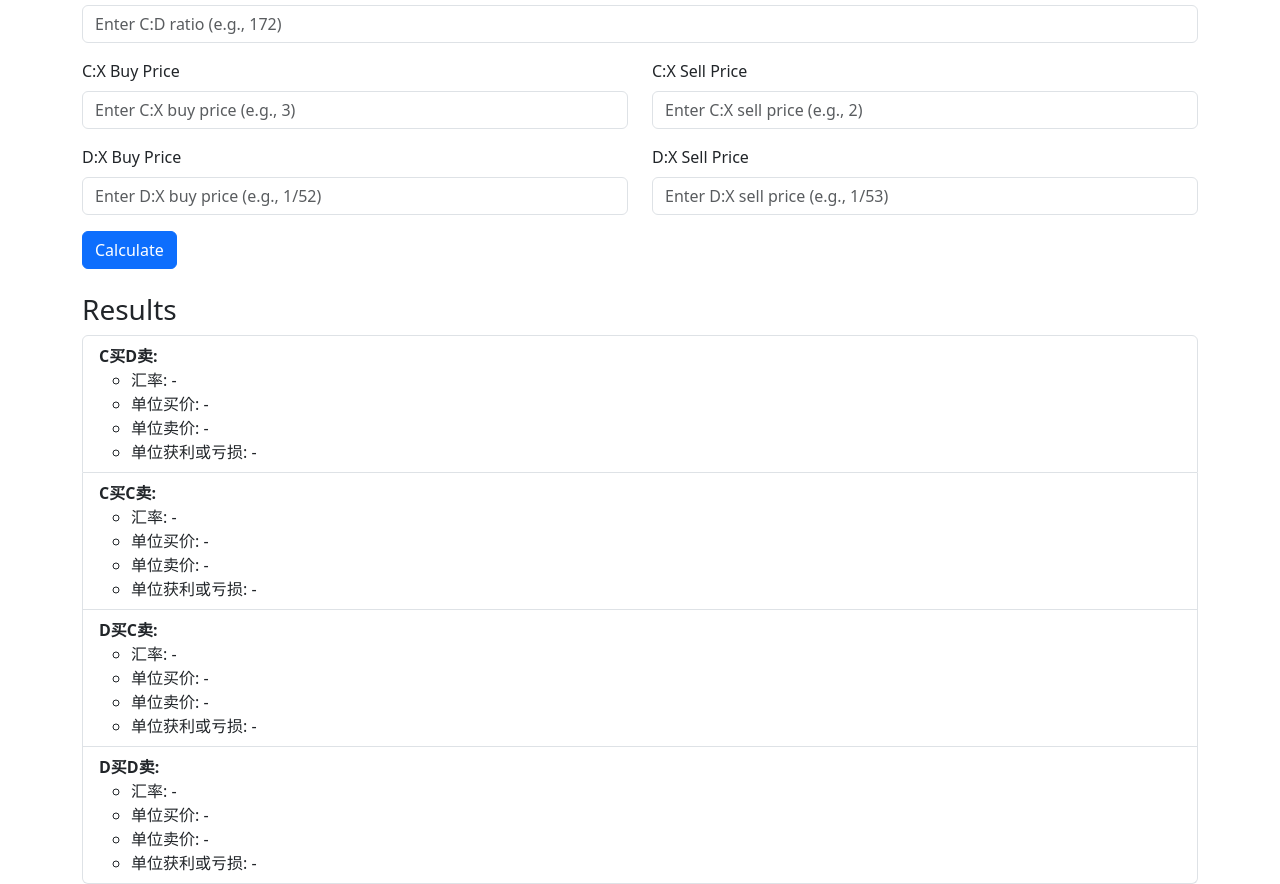
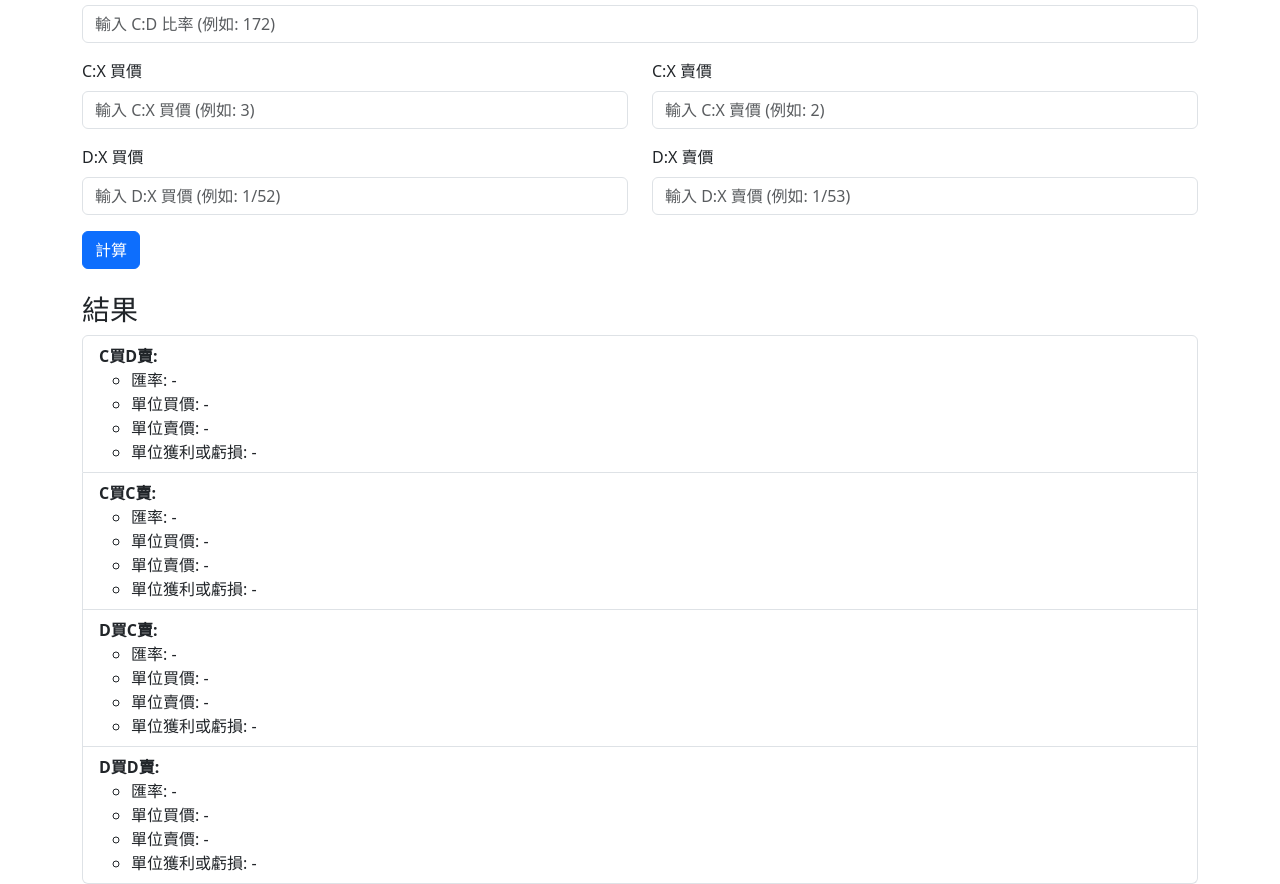
Before and after one commit to zing9264/zing9264.github.io, a plain HTML site: page index.html in a window 1280 px wide. Shown: the part 131-1015 px from the top of the page. Drawn offline with nearby package versions, Linux system fonts and the light colour scheme.

Commit message:
繁體中文

```diff
--- a/index.html
+++ b/index.html
@@ -1,77 +1,77 @@
 <!DOCTYPE html>
-<html lang="en">
+<html lang="zh-Hant">
 <head>
     <meta charset="UTF-8">
     <meta name="viewport" content="width=device-width, initial-scale=1.0">
-    <title>Currency Exchange Calculator</title>
+    <title>貨幣兌換計算器</title>
     <link href="https://cdn.jsdelivr.net/npm/bootstrap@5.3.1/dist/css/bootstrap.min.css" rel="stylesheet">
 </head>
 <body>
     <div class="container mt-5">
-        <h1 class="text-center">Currency Exchange Calculator</h1>
+        <h1 class="text-center">貨幣兌換計算器</h1>
         <form id="exchangeForm">
             <div class="row mb-3">
                 <div class="col">
-                    <label for="c_d_ratio" class="form-label">C:D Ratio</label>
-                    <input type="text" class="form-control" id="c_d_ratio" placeholder="Enter C:D ratio (e.g., 172)">
+                    <label for="c_d_ratio" class="form-label">C:D 比率</label>
+                    <input type="text" class="form-control" id="c_d_ratio" placeholder="輸入 C:D 比率 (例如: 172)">
                 </div>
             </div>
             <div class="row mb-3">
                 <div class="col">
-                    <label for="c_x_buy" class="form-label">C:X Buy Price</label>
-                    <input type="text" class="form-control" id="c_x_buy" placeholder="Enter C:X buy price (e.g., 3)">
+                    <label for="c_x_buy" class="form-label">C:X 買價</label>
+                    <input type="text" class="form-control" id="c_x_buy" placeholder="輸入 C:X 買價 (例如: 3)">
                 </div>
                 <div class="col">
-                    <label for="c_x_sell" class="form-label">C:X Sell Price</label>
-                    <input type="text" class="form-control" id="c_x_sell" placeholder="Enter C:X sell price (e.g., 2)">
+                    <label for="c_x_sell" class="form-label">C:X 賣價</label>
+                    <input type="text" class="form-control" id="c_x_sell" placeholder="輸入 C:X 賣價 (例如: 2)">
                 </div>
             </div>
             <div class="row mb-3">
                 <div class="col">
-                    <label for="d_x_buy" class="form-label">D:X Buy Price</label>
-                    <input type="text" class="form-control" id="d_x_buy" placeholder="Enter D:X buy price (e.g., 1/52)">
+                    <label for="d_x_buy" class="form-label">D:X 買價</label>
+                    <input type="text" class="form-control" id="d_x_buy" placeholder="輸入 D:X 買價 (例如: 1/52)">
                 </div>
                 <div class="col">
-                    <label for="d_x_sell" class="form-label">D:X Sell Price</label>
-                    <input type="text" class="form-control" id="d_x_sell" placeholder="Enter D:X sell price (e.g., 1/53)">
+                    <label for="d_x_sell" class="form-label">D:X 賣價</label>
+                    <input type="text" class="form-control" id="d_x_sell" placeholder="輸入 D:X 賣價 (例如: 1/53)">
                 </div>
             </div>
-            <button type="button" class="btn btn-primary" onclick="calculateExchange()">Calculate</button>
+            <button type="button" class="btn btn-primary" onclick="calculateExchange()">計算</button>
         </form>
 
         <div class="mt-4">
-            <h3>Results</h3>
+            <h3>結果</h3>
             <ul class="list-group">
-                <li class="list-group-item" id="cBuyDSellItem"><strong>C买D卖:</strong>
+                <li class="list-group-item" id="cBuyDSellItem"><strong>C買D賣:</strong>
                     <ul>
-                        <li>汇率: <span id="cBuyDSellRate">-</span></li>
-                        <li>单位买价: <span id="cBuyDSellBuyPrice">-</span></li>
-                        <li>单位卖价: <span id="cBuyDSellSellPrice">-</span></li>
-                        <li>单位获利或亏损: <span id="cBuyDSellProfitLoss">-</span></li>
+                        <li>匯率: <span id="cBuyDSellRate">-</span></li>
+                        <li>單位買價: <span id="cBuyDSellBuyPrice">-</span></li>
+                        <li>單位賣價: <span id="cBuyDSellSellPrice">-</span></li>
+                        <li>單位獲利或虧損: <span id="cBuyDSellProfitLoss">-</span></li>
                     </ul>
                 </li>
-                <li class="list-group-item" id="cBuyCSellItem"><strong>C买C卖:</strong>
+                <li class="list-group-item" id="cBuyCSellItem"><strong>C買C賣:</strong>
                     <ul>
-                        <li>汇率: <span id="cBuyCSellRate">-</span></li>
-                        <li>单位买价: <span id="cBuyCSellBuyPrice">-</span></li>
-                        <li>单位卖价: <span id="cBuyCSellSellPrice">-</span></li>
-                        <li>单位获利或亏损: <span id="cBuyCSellProfitLoss">-</span></li>
+                        <li>匯率: <span id="cBuyCSellRate">-</span></li>
+                        <li>單位買價: <span id="cBuyCSellBuyPrice">-</span></li>
+                        <li>單位賣價: <span id="cBuyCSellSellPrice">-</span></li>
+                        <li>單位獲利或虧損: <span id="cBuyCSellProfitLoss">-</span></li>
                     </ul>
                 </li>
-                <li class="list-group-item" id="dBuyCSellItem"><strong>D买C卖:</strong>
+                <li class="list-group-item" id="dBuyCSellItem"><strong>D買C賣:</strong>
                     <ul>
-                        <li>汇率: <span id="dBuyCSellRate">-</span></li>
-                        <li>单位买价: <span id="dBuyCSellBuyPrice">-</span></li>
-                        <li>单位卖价: <span id="dBuyCSellSellPrice">-</span></li>
-                        <li>单位获利或亏损: <span id="dBuyCSellProfitLoss">-</span></li>
+                        <li>匯率: <span id="dBuyCSellRate">-</span></li>
+                        <li>單位買價: <span id="dBuyCSellBuyPrice">-</span></li>
+                        <li>單位賣價: <span id="dBuyCSellSellPrice">-</span></li>
+                        <li>單位獲利或虧損: <span id="dBuyCSellProfitLoss">-</span></li>
                     </ul>
                 </li>
-                <li class="list-group-item" id="dBuyDSellItem"><strong>D买D卖:</strong>
+                <li class="list-group-item" id="dBuyDSellItem"><strong>D買D賣:</strong>
                     <ul>
-                        <li>汇率: <span id="dBuyDSellRate">-</span></li>
-                        <li>单位买价: <span id="dBuyDSellBuyPrice">-</span></li>
-                        <li>单位卖价: <span id="dBuyDSellSellPrice">-</span></li>
-                        <li>单位获利或亏损: <span id="dBuyDSellProfitLoss">-</span></li>
+                        <li>匯率: <span id="dBuyDSellRate">-</span></li>
+                        <li>單位買價: <span id="dBuyDSellBuyPrice">-</span></li>
+                        <li>單位賣價: <span id="dBuyDSellSellPrice">-</span></li>
+                        <li>單位獲利或虧損: <span id="dBuyDSellProfitLoss">-</span></li>
                     </ul>
                 </li>
             </ul>
@@ -88,7 +88,7 @@
         }
 
         function calculateExchange() {
-            // 获取输入值，并将其转换为数值
+            // 獲取輸入值，並將其轉換為數值
             const c_d_ratio = evaluateExpression(document.getElementById('c_d_ratio').value);
             const c_x_buy = evaluateExpression(document.getElementById('c_x_buy').value);
             const c_x_sell = evaluateExpression(document.getElementById('c_x_sell').value);
@@ -96,40 +96,40 @@
             const d_x_sell = evaluateExpression(document.getElementById('d_x_sell').value);
 
             if (isNaN(c_d_ratio) || isNaN(c_x_buy) || isNaN(c_x_sell) || isNaN(d_x_buy) || isNaN(d_x_sell)) {
-                alert("Please enter valid numbers or fractions.");
+                alert("請輸入有效的數字或分數格式。");
                 return;
             }
 
-            // 将D:X的买价和卖价转换为以C为单位
+            // 將D:X的買價和賣價轉換為以C為單位
             const d_x_buy_in_c = d_x_buy * c_d_ratio;
             const d_x_sell_in_c = d_x_sell * c_d_ratio;
 
-            // 计算C买D卖
+            // 計算C買D賣
             const c_buy_d_sell_rate = c_x_buy / d_x_sell_in_c;
             const c_buy_d_sell_profit_loss = d_x_sell_in_c - c_x_buy;
 
-            // 计算C买C卖
+            // 計算C買C賣
             const c_buy_c_sell_rate = c_x_buy / c_x_sell;
             const c_buy_c_sell_profit_loss = c_x_sell - c_x_buy;
 
-            // 计算D买C卖
+            // 計算D買C賣
             const d_buy_c_sell_rate = d_x_buy_in_c / c_x_sell;
             const d_buy_c_sell_profit_loss = c_x_sell - d_x_buy_in_c;
 
-            // 计算D买D卖
+            // 計算D買D賣
             const d_buy_d_sell_rate = d_x_buy_in_c / d_x_sell_in_c;
             const d_buy_d_sell_profit_loss = d_x_sell_in_c - d_x_buy_in_c;
 
-            // 找出最高利润的项目
+            // 找出最高利潤的項目
             const maxProfit = Math.max(c_buy_d_sell_profit_loss, c_buy_c_sell_profit_loss, d_buy_c_sell_profit_loss, d_buy_d_sell_profit_loss);
 
-            // 重置所有项的高亮样式
+            // 重置所有項目的高亮樣式
             document.getElementById('cBuyDSellItem').classList.remove('bg-success', 'text-white');
             document.getElementById('cBuyCSellItem').classList.remove('bg-success', 'text-white');
             document.getElementById('dBuyCSellItem').classList.remove('bg-success', 'text-white');
             document.getElementById('dBuyDSellItem').classList.remove('bg-success', 'text-white');
 
-            // 根据最大利润高亮对应的项
+            // 根據最大利潤高亮對應的項目
             if (c_buy_d_sell_profit_loss === maxProfit) {
                 document.getElementById('cBuyDSellItem').classList.add('bg-success', 'text-white');
             } else if (c_buy_c_sell_profit_loss === maxProfit) {
@@ -140,7 +140,7 @@
                 document.getElementById('dBuyDSellItem').classList.add('bg-success', 'text-white');
             }
 
-            // 显示结果
+            // 顯示結果
             document.getElementById('cBuyDSellRate').textContent = c_buy_d_sell_rate.toFixed(4);
             document.getElementById('cBuyDSellBuyPrice').textContent = c_x_buy.toFixed(4);
             document.getElementById('cBuyDSellSellPrice').textContent = d_x_sell_in_c.toFixed(4);
```
